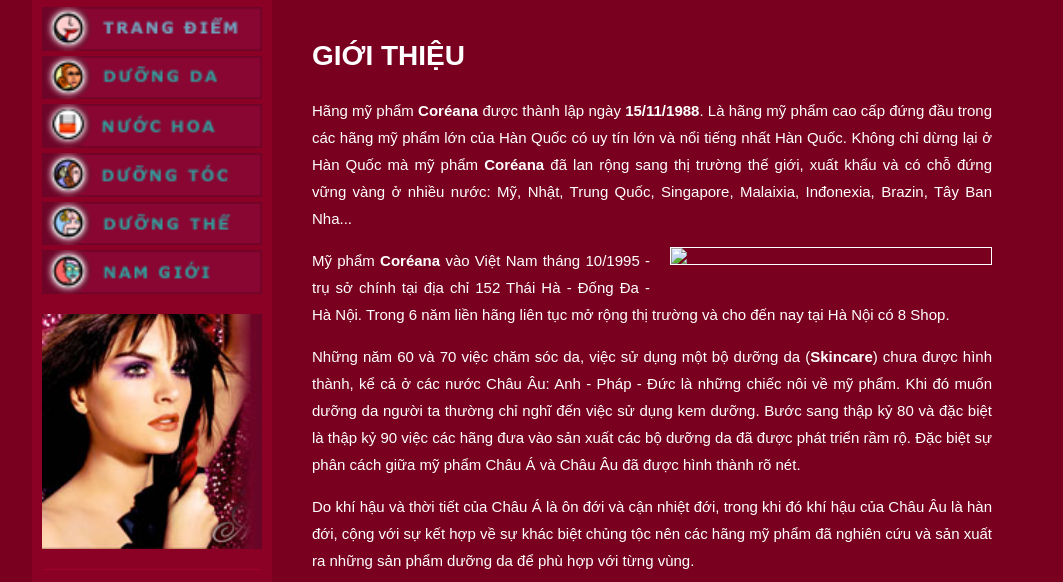
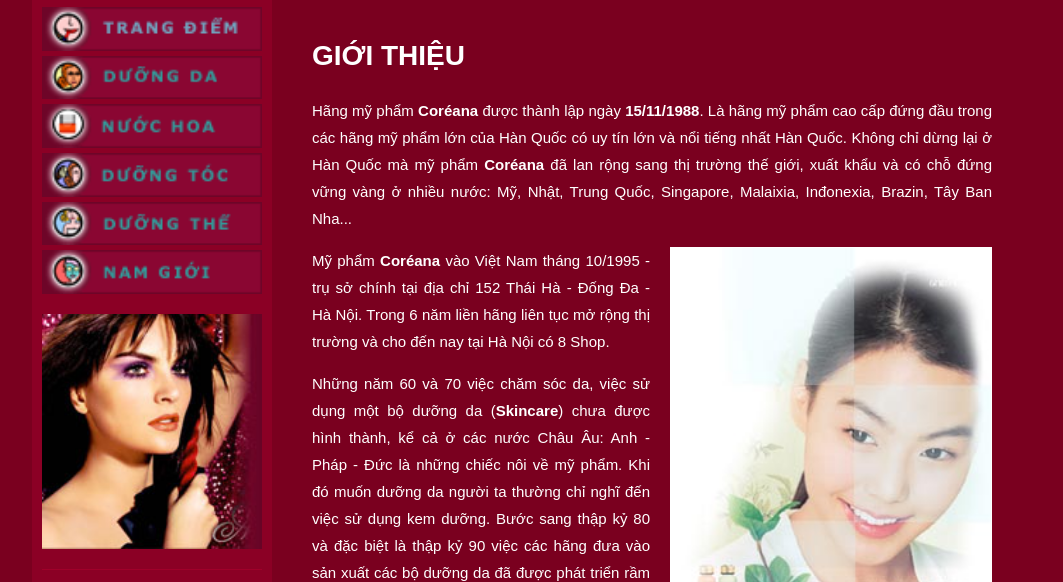
Before and after one commit to Tuan-2009-13/B2, a plain HTML site: page GT.html in a window 1280 px wide. Shown: the part 165-747 px from the top of the page, without its empty margins (108-1171 px from the left). Drawn offline with Linux system fonts and the light colour scheme.

Commit message:
Update GT.html

```diff
--- a/GT.html
+++ b/GT.html
@@ -214,7 +214,7 @@
             <div class="intro-text">
                 <p>Hãng mỹ phẩm <strong>Coréana</strong> được thành lập ngày <strong>15/11/1988</strong>. Là hãng mỹ phẩm cao cấp đứng đầu trong các hãng mỹ phẩm lớn của Hàn Quốc có uy tín lớn và nổi tiếng nhất Hàn Quốc. Không chỉ dừng lại ở Hàn Quốc mà mỹ phẩm <strong>Coréana</strong> đã lan rộng sang thị trường thế giới, xuất khẩu và có chỗ đứng vững vàng ở nhiều nước: Mỹ, Nhật, Trung Quốc, Singapore, Malaixia, Inđonexia, Brazin, Tây Ban Nha...</p>
 
-                <img src="Images/gioithieu.jpg" class="img-right">
+                <img src="./gioithieu.jpg" class="img-right">
 
                 <p>Mỹ phẩm <strong>Coréana</strong> vào Việt Nam tháng 10/1995 - trụ sở chính tại địa chỉ 152 Thái Hà - Đống Đa - Hà Nội. Trong 6 năm liền hãng liên tục mở rộng thị trường và cho đến nay tại Hà Nội có 8 Shop.</p>
 
```
